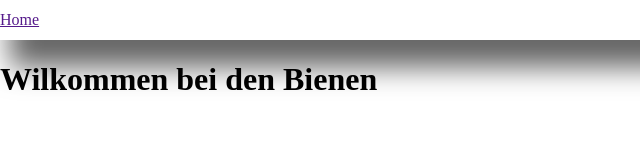
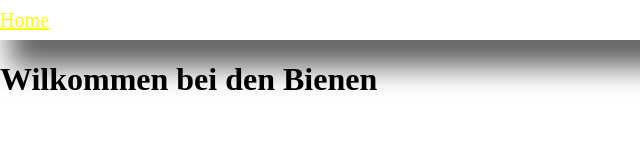
Before and after one commit to jarlet753/web, a plain HTML site: page index.html in a window 1280 px wide. Shown: the full height of the page, 0-640 px from the left. Drawn offline with Linux system fonts and the light colour scheme.

Commit message:
Update index.html

```diff
--- a/index.html
+++ b/index.html
@@ -8,7 +8,7 @@
   </head>
   <body>
     <header>
-      <a href="">Home</a>
+      <a href="" class="headline">Home</a>
     </header>
     <h1 class="h1a">Wilkommen bei den Bienen</h1>
   </body>
```
